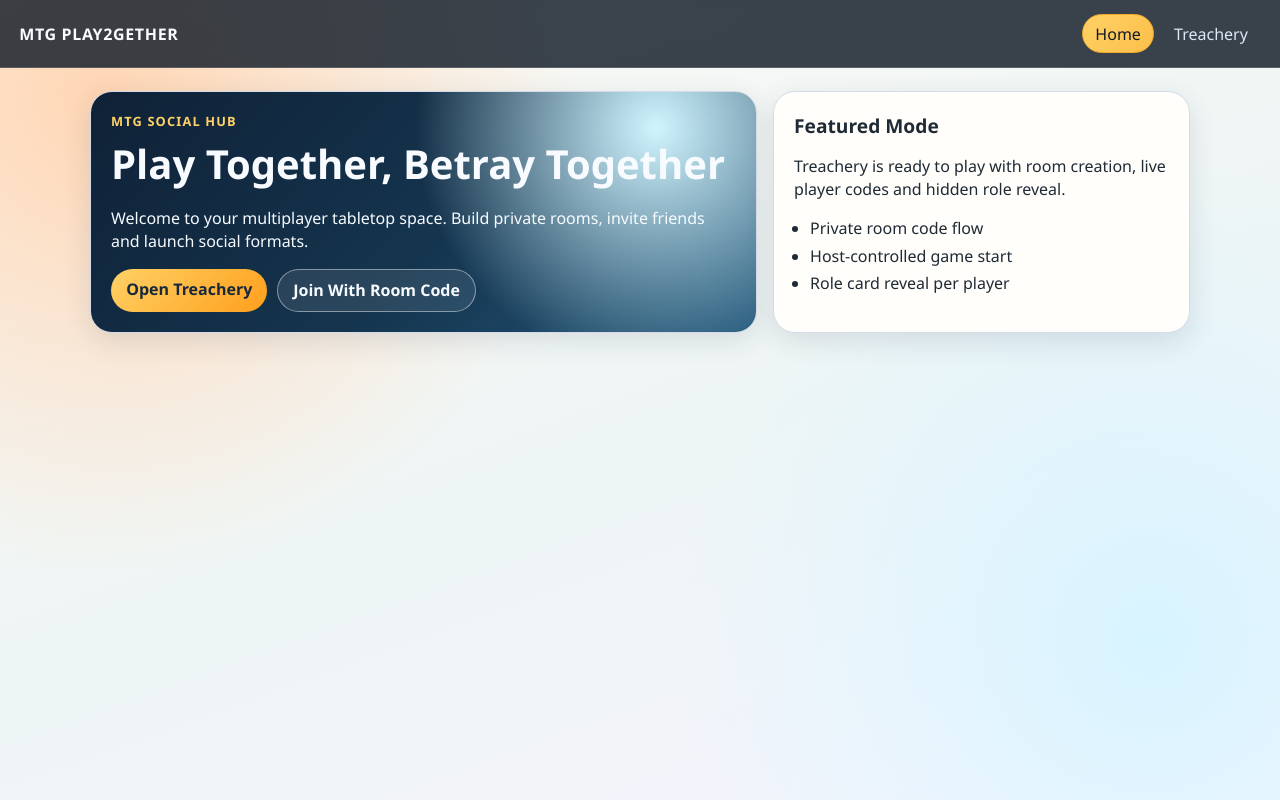
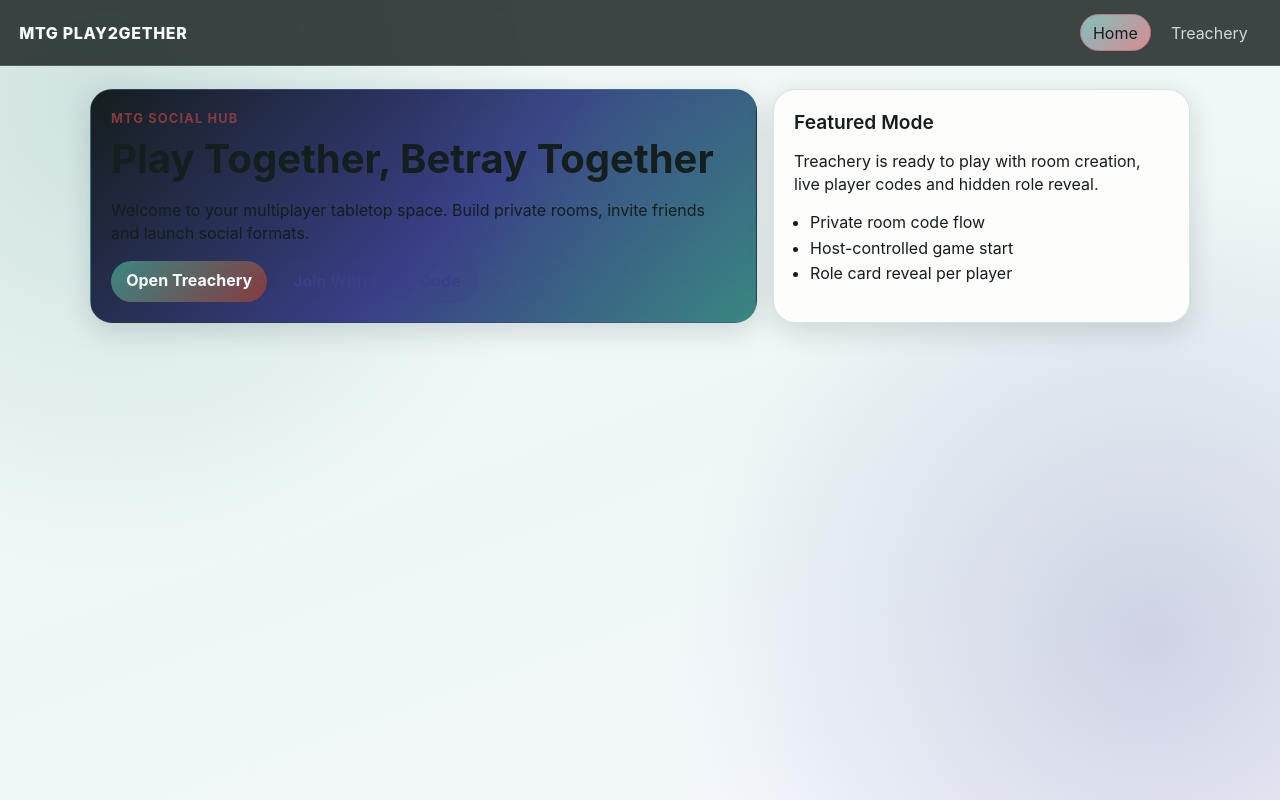
Before and after one commit to MartaGD/mgt-play2gether, an Angular app: page /home in a window 1280 px wide. Built offline with nearby package versions, Linux system fonts and the light colour scheme.

Commit message:
new styles

```diff
--- a/src/app/features/home/home-page.component.scss
+++ b/src/app/features/home/home-page.component.scss
@@ -2,6 +2,7 @@
   display: block;
 }
 
+/* Layout */
 .home-wrap {
   max-width: 1100px;
   margin: 0 auto;
@@ -11,49 +12,59 @@
   gap: 1rem;
 }
 
+/* Cards */
 .intro-card,
 .info-card {
   border-radius: 22px;
   padding: 1.25rem;
-  border: 1px solid #d3dce8;
-  box-shadow: 0 8px 28px rgb(25 42 65 / 12%);
+  border: 1px solid #3a878233; /* base color, low opacity */
+  box-shadow: 0 8px 28px rgba(20, 30, 29, 0.15); /* text color softened */
 }
 
+/* Intro card (dark gradient + base color accents) */
 .intro-card {
   background:
-    radial-gradient(circle at 85% 15%, #d1f5ff 0%, transparent 40%),
-    linear-gradient(135deg, #0f2136 0%, #15354f 55%, #22577a 100%);
+    radial-gradient(circle at 85% 15%, #3a878233 0%, transparent 40%),
+    linear-gradient(135deg, #141e1d 0%, #3a3f87 55%, #3a8782 100%);
   color: #f7fbff;
 }
 
+/* Info card (light background + text color) */
 .info-card {
-  background: #fffefb;
-  color: #1f2a35;
+  background: #fdfdfc;
+  color: #141e1d;
 }
 
+/* Eyebrow (accent color) */
 .eyebrow {
   margin: 0;
-  color: #ffd166;
+  color: #873a3f;
   font-size: 0.8rem;
   letter-spacing: 0.09em;
   text-transform: uppercase;
   font-weight: 700;
 }
 
+/* Headings */
 h1 {
   margin: 0.35rem 0 0;
   font-size: clamp(1.6rem, 4vw, 2.5rem);
+  color: #141e1d;
 }
 
 h2 {
   margin: 0;
   font-size: 1.2rem;
+  color: #141e1d;
 }
 
+/* Text */
 p {
   line-height: 1.45;
+  color: #141e1d;
 }
 
+/* CTA row */
 .cta-row {
   margin-top: 0.9rem;
   display: flex;
@@ -61,6 +72,7 @@ p {
   gap: 0.6rem;
 }
 
+/* Buttons */
 .cta-main,
 .cta-ghost {
   text-decoration: none;
@@ -69,24 +81,29 @@ p {
   font-weight: 700;
 }
 
+/* Main CTA (base + complement gradient) */
 .cta-main {
-  background: linear-gradient(135deg, #ffd166, #ff9f1c);
-  color: #17283a;
+  background: linear-gradient(135deg, #3a8782, #873a3f);
+  color: #f7fbff;
 }
 
+/* Ghost CTA (detail color) */
 .cta-ghost {
-  border: 1px solid rgb(247 251 255 / 45%);
-  color: #f7fbff;
-  background: rgb(247 251 255 / 9%);
+  border: 1px solid #3a3f8744;
+  color: #3a3f87;
+  background: #3a3f8711;
 }
 
+/* Lists */
 ul {
   margin: 0.7rem 0 0;
   padding-left: 1rem;
   display: grid;
   gap: 0.35rem;
+  color: #141e1d;
 }
 
+/* Responsive */
 @media (max-width: 840px) {
   .home-wrap {
     grid-template-columns: 1fr;
--- a/src/app/features/treachery/treachery-page.component.scss
+++ b/src/app/features/treachery/treachery-page.component.scss
@@ -1,236 +1,80 @@
 :host {
-  --bg-panel: #f9f4e8;
-  --text-main: #1d1d21;
-  --text-soft: #5a594f;
-  --accent: #a32a2a;
-  --line: #d8c7a6;
   display: block;
   min-height: 100vh;
   background:
-    radial-gradient(circle at 15% 20%, #402016 0%, transparent 45%),
-    radial-gradient(circle at 90% 15%, #7b3f18 0%, transparent 40%),
-    linear-gradient(140deg, #15161b 0%, #242630 55%, #101014 100%);
-  color: var(--text-main);
+    radial-gradient(circle at 8% 12%, #3a878233 0%, transparent 35%),
+    radial-gradient(circle at 90% 80%, #3a3f8733 0%, transparent 36%),
+    linear-gradient(160deg, #f4f9f8 0%, #eef7f7 55%, #f7f9ff 100%);
 }
 
-.page {
-  max-width: 1040px;
-  margin: 0 auto;
-  padding: 1.2rem;
+/* Layout */
+.layout-shell {
+  min-height: 100vh;
   display: grid;
-  gap: 1rem;
+  grid-template-rows: auto 1fr;
 }
 
-.panel {
-  background: var(--bg-panel);
-  border: 2px solid var(--line);
-  border-radius: 20px;
-  padding: 1.1rem;
-  box-shadow: 0 12px 38px rgb(0 0 0 / 0.28);
+/* Topbar */
+.topbar {
+  position: sticky;
+  top: 0;
+  z-index: 20;
+  display: flex;
+  align-items: center;
+  justify-content: space-between;
+  gap: 1rem;
+  padding: 0.9rem 1.2rem;
+  backdrop-filter: blur(10px);
+  background: rgba(20, 30, 29, 0.82); /* text color softened */
+  border-bottom: 1px solid rgba(255, 255, 255, 0.16);
 }
 
-.hero h1 {
-  margin: 0;
-  font-size: clamp(1.6rem, 4vw, 2.6rem);
-  letter-spacing: 0.03em;
+/* Brand */
+.brand {
+  color: #f7fbff;
+  text-decoration: none;
+  font-weight: 800;
+  letter-spacing: 0.04em;
   text-transform: uppercase;
 }
 
-.eyebrow {
-  margin: 0;
-  color: var(--accent);
-  font-weight: 700;
-  letter-spacing: 0.08em;
-  text-transform: uppercase;
-  font-size: 0.82rem;
+/* Navigation */
+.main-nav {
+  display: inline-flex;
+  gap: 0.45rem;
+  flex-wrap: wrap;
 }
 
-.subtitle {
-  margin: 0.4rem 0 0;
-  color: var(--text-soft);
+.main-nav a {
+  text-decoration: none;
+  color: #f7fbffcc;
+  padding: 0.45rem 0.75rem;
+  border-radius: 999px;
+  border: 1px solid transparent;
+  transition: background-color 160ms ease, border-color 160ms ease, color 160ms ease;
 }
 
-.action-row {
-  margin-top: 0.9rem;
-  display: flex;
-  flex-wrap: wrap;
-  gap: 0.55rem;
+.main-nav a:hover {
+  border-color: rgba(255, 255, 255, 0.25);
+  background: rgba(255, 255, 255, 0.10);
 }
 
-button {
-  border: 0;
-  border-radius: 999px;
-  padding: 0.55rem 0.95rem;
-  background: linear-gradient(140deg, #b43e28, #7a1b1b);
-  color: #fff;
-  font-weight: 700;
-  letter-spacing: 0.02em;
-  cursor: pointer;
+/* Active link (accent + base gradient) */
+.main-nav a.active {
+  color: #141e1d;
+  background: linear-gradient(135deg, #3a8782, #873a3f);
+  border-color: #873a3f;
 }
 
-button.muted {
-  background: #ece4d2;
-  color: #2a2b2f;
-  border: 1px solid #cfbe9b;
+/* Content */
+.content-area {
+  min-height: 0;
 }
 
-button:disabled {
-  opacity: 0.55;
-  cursor: not-allowed;
-}
-
-.status {
-  margin: 0.8rem 0 0;
-  color: var(--text-soft);
-}
-
-.room-head {
-  display: flex;
-  align-items: center;
-  justify-content: space-between;
-  gap: 0.8rem;
-}
-
-.chip,
-.tag {
-  display: inline-flex;
-  align-items: center;
-  padding: 0.2rem 0.52rem;
-  border-radius: 999px;
-  font-size: 0.75rem;
-  background: #ead7b2;
-  color: #533311;
-}
-
-.chip.started {
-  background: #c7f3d8;
-  color: #0f5e35;
-}
-
-.tag.host {
-  background: #e5d4ff;
-  color: #4b2f75;
-}
-
-.tag.me {
-  background: #c8f7db;
-  color: #1b6d41;
-}
-
-ul {
-  margin: 0.7rem 0 0;
-  padding: 0;
-  list-style: none;
-  display: grid;
-  gap: 0.5rem;
-}
-
-li {
-  display: flex;
-  align-items: center;
-  flex-wrap: wrap;
-  gap: 0.4rem;
-  justify-content: space-between;
-  border: 1px solid #d8c7a6;
-  border-radius: 10px;
-  padding: 0.45rem 0.55rem;
-  background: #fffaf0;
-}
-
-.lobby-screen {
-  position: relative;
-}
-
-.buffering-box {
-  margin-top: 1rem;
-  border: 1px dashed #9f7d36;
-  background: #fff8de;
-  padding: 0.8rem;
-  border-radius: 12px;
-}
-
-.buffering-box p {
-  margin: 0.35rem 0 0;
-}
-
-.card-shell {
-  border-color: #d3bd96;
-  display: grid;
-  gap: 1rem;
-  justify-items: center;
-}
-
-.card-shell.traitor {
-  background: linear-gradient(140deg, #f9ddd8 0%, #f9efe3 100%);
-  border-color: #b84c32;
-}
-
-.card-shell.assassin {
-  background: linear-gradient(140deg, #f2e0ec 0%, #f8eff8 100%);
-  border-color: #7a1f5a;
-}
-
-.card-shell.leader {
-  background: linear-gradient(140deg, #e1efdf 0%, #f1f9ec 100%);
-  border-color: #2f7d37;
-}
-
-.card-frame {
-  width: min(460px, 100%);
-  background: #f7f2e6;
-  border: 2px solid #7f6b47;
-  border-radius: 20px;
-  overflow: hidden;
-  box-shadow: inset 0 0 0 4px #e4d2ae;
-}
-
-.card-header {
-  background: linear-gradient(180deg, #f6debc, #e9cba0);
-  padding: 0.7rem 1rem;
-  font-weight: 700;
-  text-align: center;
-  font-size: 1.05rem;
-  border-bottom: 1px solid #b99b6f;
-}
-
-.card-image {
-  width: 100%;
-  height: auto;
-  aspect-ratio: 600 / 340;
-  object-fit: cover;
-  display: block;
-  border-bottom: 1px solid #b99b6f;
-}
-
-.card-body {
-  padding: 0.9rem 1rem 0.5rem;
-  font-size: 0.96rem;
-}
-
-.card-text {
-  background: #fff8eb;
-  border: 1px solid #d6c5a6;
-  border-radius: 10px;
-  padding: 0.6rem;
-  line-height: 1.4;
-}
-
-.card-footer {
-  padding: 0 1rem 1rem;
-  color: #4e4334;
-  font-size: 0.89rem;
-}
-
-.card-footer p {
-  margin: 0.35rem 0 0;
-}
-
-@media (max-width: 640px) {
-  .page {
-    padding: 0.9rem;
-  }
-
-  .panel {
-    padding: 0.85rem;
+/* Responsive */
+@media (max-width: 700px) {
+  .topbar {
+    flex-direction: column;
+    align-items: flex-start;
   }
 }
--- a/src/app/layout/main-layout/main-layout.component.scss
+++ b/src/app/layout/main-layout/main-layout.component.scss
@@ -2,17 +2,19 @@
   display: block;
   min-height: 100vh;
   background:
-    radial-gradient(circle at 8% 12%, #ffd6b4 0%, transparent 35%),
-    radial-gradient(circle at 90% 80%, #d8f4ff 0%, transparent 36%),
-    linear-gradient(160deg, #fbfaf5 0%, #eef5f5 55%, #f7f4ff 100%);
+    radial-gradient(circle at 8% 12%, #3a878233 0%, transparent 35%),
+    radial-gradient(circle at 90% 80%, #3a3f8733 0%, transparent 36%),
+    linear-gradient(160deg, #f4f9f8 0%, #eef7f7 55%, #f7f9ff 100%);
 }
 
+/* Layout */
 .layout-shell {
   min-height: 100vh;
   display: grid;
   grid-template-rows: auto 1fr;
 }
 
+/* Topbar */
 .topbar {
   position: sticky;
   top: 0;
@@ -23,18 +25,20 @@
   gap: 1rem;
   padding: 0.9rem 1.2rem;
   backdrop-filter: blur(10px);
-  background: rgb(16 26 38 / 82%);
-  border-bottom: 1px solid rgb(255 255 255 / 16%);
+  background: rgba(20, 30, 29, 0.82); /* text color softened */
+  border-bottom: 1px solid rgba(255, 255, 255, 0.16);
 }
 
+/* Brand */
 .brand {
-  color: #f8fbff;
+  color: #f7fbff;
   text-decoration: none;
   font-weight: 800;
   letter-spacing: 0.04em;
   text-transform: uppercase;
 }
 
+/* Navigation */
 .main-nav {
   display: inline-flex;
   gap: 0.45rem;
@@ -43,7 +47,7 @@
 
 .main-nav a {
   text-decoration: none;
-  color: #dce8f5;
+  color: #f7fbffcc;
   padding: 0.45rem 0.75rem;
   border-radius: 999px;
   border: 1px solid transparent;
@@ -51,20 +55,23 @@
 }
 
 .main-nav a:hover {
-  border-color: rgb(255 255 255 / 25%);
-  background: rgb(255 255 255 / 10%);
+  border-color: rgba(255, 255, 255, 0.25);
+  background: rgba(255, 255, 255, 0.10);
 }
 
+/* Active link (accent + base gradient) */
 .main-nav a.active {
-  color: #101926;
-  background: linear-gradient(135deg, #ffd166, #fcbf49);
-  border-color: #f1ad28;
+  color: #141e1d;
+  background: linear-gradient(135deg, #7fc1bd, #d98a92); /* base + complement softened */
+  border-color: #c27a82;
 }
 
+/* Content */
 .content-area {
   min-height: 0;
 }
 
+/* Responsive */
 @media (max-width: 700px) {
   .topbar {
     flex-direction: column;
--- a/src/styles.scss
+++ b/src/styles.scss
@@ -1,6 +1,134 @@
 /* You can add global styles to this file, and also import other style files */
 
 body {
-	margin: 0;
-	font-family: 'Segoe UI', Tahoma, Geneva, Verdana, sans-serif;
+    margin: 0;
+    font-family: var(--font-main);
+    font-size: var(--font-size-base);
+    color: var(--color-text);
 }
+
+h1 {
+    font-size: var(--font-size-xl);
+    font-weight: 700;
+}
+
+h2 {
+    font-size: var(--font-size-lg);
+    font-weight: 600;
+}
+
+p {
+    line-height: 1.45;
+}
+
+
+:root {
+  /* Core brand colors */
+  --color-text: #141e1d;
+  --color-base: #3a8782;
+  --color-accent: #873a3f;
+  --color-detail: #3a3f87;
+
+  /* Neutrals */
+  --color-white: #ffffff;
+  --color-black: #000000;
+  --color-soft-bg: #f4f9f8;
+  --color-soft-border: #3a878244;
+
+  /* Semantic colors */
+  --color-success: #3a8782;
+  --color-warning: #873a3f;
+  --color-info: #3a3f87;
+
+  /* Gradients */
+  --gradient-brand: linear-gradient(135deg, #3a8782, #873a3f);
+  --gradient-soft: linear-gradient(160deg, #f4f9f8 0%, #eef7f7 55%, #f7f9ff 100%);
+  --gradient-dark: linear-gradient(160deg, #141e1d 0%, #3a3f87 55%, #3a8782 100%);
+
+  /* Shadows */
+  --shadow-soft: 0 8px 28px rgba(20, 30, 29, 0.12);
+  --shadow-strong: 0 12px 38px rgba(20, 30, 29, 0.28);
+
+  /* Radii */
+  --radius-card: 20px;
+  --radius-pill: 999px;
+
+  /* Typography */
+  --font-main: "Inter", system-ui, sans-serif;
+  --font-size-base: 16px;
+  --font-size-lg: 1.25rem;
+  --font-size-xl: 2rem;
+}
+.btn {
+  padding: 0.6rem 1rem;
+  border-radius: var(--radius-pill);
+  font-weight: 700;
+  text-decoration: none;
+  cursor: pointer;
+  transition: 160ms ease;
+}
+
+.btn-primary {
+  background: var(--gradient-brand);
+  color: var(--color-white);
+}
+
+.btn-primary:hover {
+  filter: brightness(1.08);
+}
+
+.btn-ghost {
+  background: transparent;
+  border: 1px solid var(--color-detail);
+  color: var(--color-detail);
+}
+
+.btn-ghost:hover {
+  background: var(--color-detail);
+  color: var(--color-white);
+}
+
+.card {
+  background: var(--color-soft-bg);
+  border: 2px solid var(--color-soft-border);
+  border-radius: var(--radius-card);
+  box-shadow: var(--shadow-soft);
+  padding: 1.2rem;
+}
+
+.card-header {
+  background: var(--gradient-soft);
+  padding: 0.8rem 1rem;
+  font-weight: 700;
+  border-bottom: 1px solid var(--color-soft-border);
+}
+
+.card-footer {
+  padding: 1rem;
+  color: var(--color-detail);
+}
+
+.nav-link {
+  padding: 0.45rem 0.75rem;
+  border-radius: var(--radius-pill);
+  color: #f7fbff;
+  text-decoration: none;
+  transition: 160ms ease;
+}
+
+.nav-link:hover {
+  background: rgba(255, 255, 255, 0.10);
+}
+
+.nav-link.active {
+  background: var(--gradient-brand);
+  color: var(--color-text);
+  border: 1px solid var(--color-accent);
+}
+.panel {
+  background: var(--color-soft-bg);
+  border: 2px solid var(--color-soft-border);
+  border-radius: var(--radius-card);
+  padding: 1.1rem;
+  box-shadow: var(--shadow-strong);
+}
```
Also changed, not shown: 1 other file (tests, documents, lock files or other folders).
